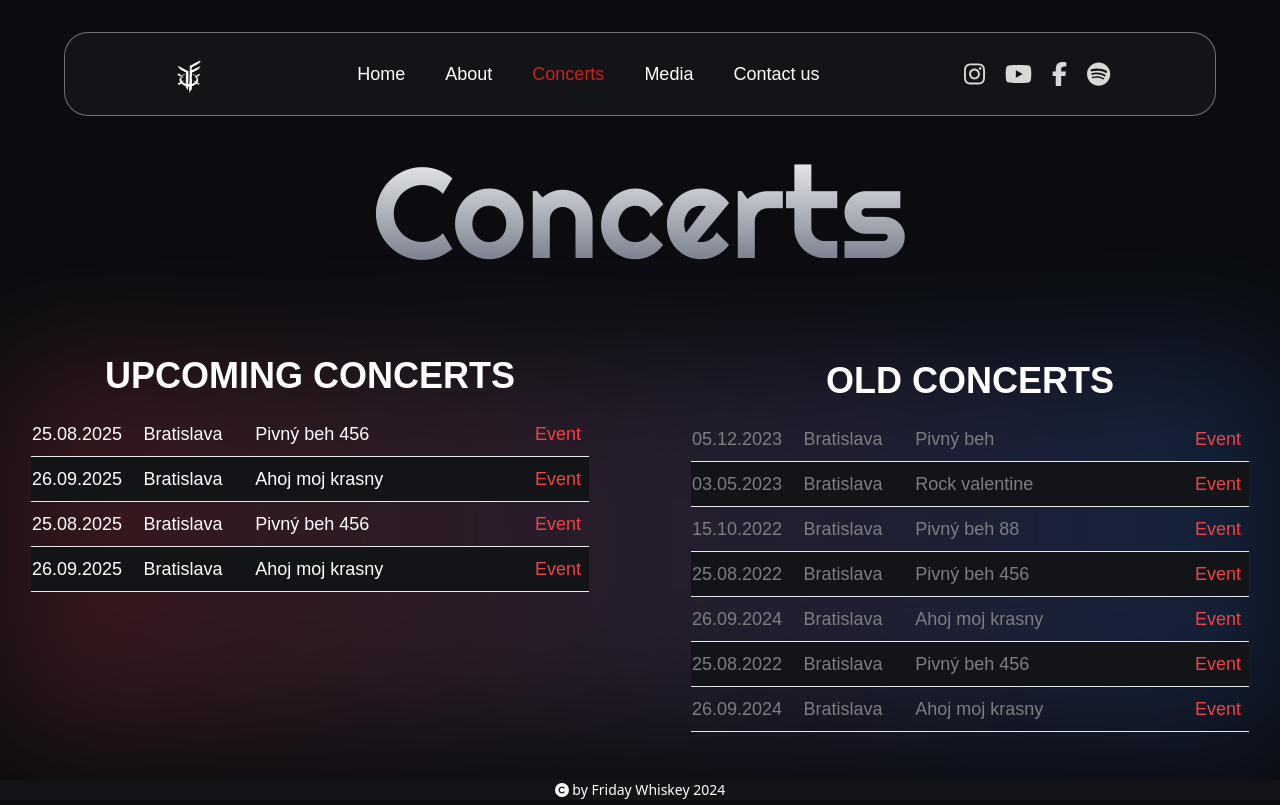
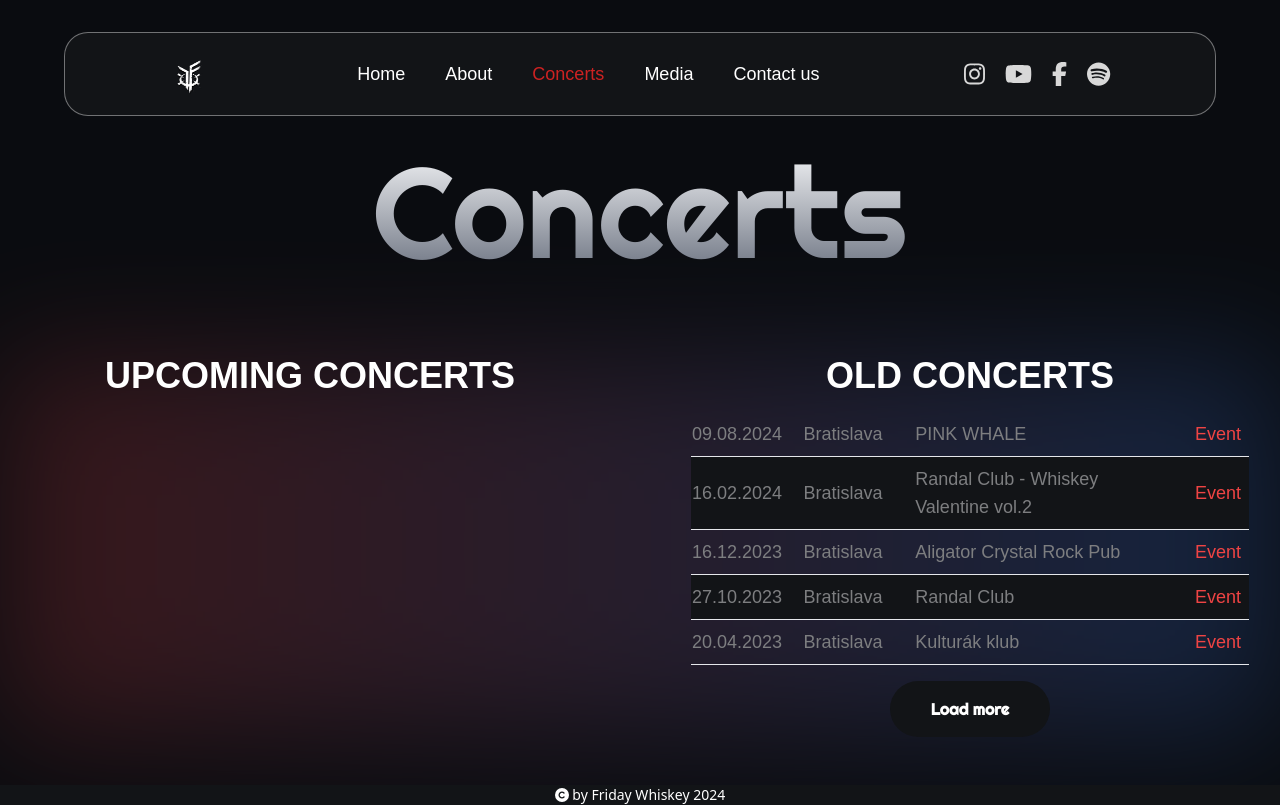
Before and after one commit to Kikino02/friday-whiskey-react, a React (Vite) app: page /concerts in a window 1280 px wide. Built offline with nearby package versions, Linux system fonts and the light colour scheme; a web font is replaced by a local one.

Commit message:
added loadmore button to concerts

```diff
--- a/src/assets/concerts.js
+++ b/src/assets/concerts.js
@@ -1,68 +1,122 @@
 export const concerts = [
   {
-    date: "12/05/2023",
+    date: "04/02/2016",
     city: "Bratislava",
-    name: "Pivný beh",
-    link: "https://youtube.com",
+    name: "British Rock Stars",
+    link: "https://www.facebook.com/events/941990699202930/?active_tab=discussion",
   },
   {
-    date: "05/03/2023",
-    city: "Bratislava",
-    name: "Rock valentine",
-    link: "https://youtube.com",
+    date: "04/22/2016",
+    city: "Rovinka",
+    name: "Pele Klub",
+    link: "https://www.facebook.com/events/1575377892772554/",
   },
   {
-    date: "10/15/2022",
+    date: "06/17/2016",
     city: "Bratislava",
-    name: "Pivný beh 88",
-    link: "https://youtube.com",
+    name: "British Rock Stars",
+    link: "https://www.facebook.com/events/537280789811912/",
   },
   {
-    date: "08/25/2022",
-    city: "Bratislava",
-    name: "Pivný beh 456",
-    link: "https://youtube.com",
+    date: "06/09/2017",
+    city: "Nevim",
+    name: "Hello Summer Party",
+    link: "https://www.facebook.com/events/105014506752579/?active_tab=discussion",
   },
   {
-    date: "09/26/2024",
+    date: "03/22/2019",
     city: "Bratislava",
-    name: "Ahoj moj krasny",
-    link: "https://youtube.com",
+    name: "Kulturák Klub",
+    link: "https://www.facebook.com/events/413052062599517/",
   },
   {
-    date: "08/25/2022",
-    city: "Bratislava",
-    name: "Pivný beh 456",
-    link: "https://youtube.com",
+    date: "05/18/2019",
+    city: "Ostrava",
+    name: "Barrák music club",
+    link: "https://www.facebook.com/events/411040873023773/",
   },
   {
-    date: "09/26/2024",
+    date: "02/21/2020",
     city: "Bratislava",
-    name: "Ahoj moj krasny",
-    link: "https://youtube.com",
+    name: "Kulturák Klub",
+    link: "https://www.facebook.com/events/471482957135705/",
   },
   {
-    date: "08/25/2025",
+    date: "08/05/2020",
     city: "Bratislava",
-    name: "Pivný beh 456",
-    link: "https://youtube.com",
+    name: "InPark Štrkovec",
+    link: "https://www.facebook.com/events/282923966325042/",
   },
   {
-    date: "09/26/2025",
+    date: "02/04/2022",
     city: "Bratislava",
-    name: "Ahoj moj krasny",
-    link: "https://youtube.com",
+    name: "Kulturák klub",
+    link: "https://www.facebook.com/events/1081438179338983/",
   },
   {
-    date: "08/25/2025",
+    date: "04/02/2022",
     city: "Bratislava",
-    name: "Pivný beh 456",
-    link: "https://youtube.com",
+    name: "Randal Club",
+    link: "https://www.facebook.com/events/274733604569892/",
   },
   {
-    date: "09/26/2025",
+    date: "05/28/2022",
     city: "Bratislava",
-    name: "Ahoj moj krasny",
-    link: "https://youtube.com",
+    name: "Weranda",
+    link: "https://www.facebook.com/events/743923116733771/",
+  },
+  {
+    date: "07/08/2022",
+    city: "Bratislava",
+    name: "Kulturák klub",
+    link: "https://www.facebook.com/events/727744471875760/",
+  },
+  {
+    date: "11/05/2022",
+    city: "Bratislava",
+    name: "Kulturák klub",
+    link: "https://www.facebook.com/events/1554988468254245/",
+  },
+  {
+    date: "02/10/2023",
+    city: "Bratislava",
+    name: "Kulturák klub",
+    link: "https://www.facebook.com/events/476392308025380/",
+  },
+  {
+    date: "03/17/2023",
+    city: "Bratislava",
+    name: "Randal Club",
+    link: "https://www.facebook.com/events/1122987055009018/",
+  },
+  {
+    date: "04/20/2023",
+    city: "Bratislava",
+    name: "Kulturák klub",
+    link: "https://www.facebook.com/events/1246108726338219/",
+  },
+  {
+    date: "10/27/2023",
+    city: "Bratislava",
+    name: "Randal Club",
+    link: "https://www.facebook.com/events/1411830462737052/",
+  },
+  {
+    date: "12/16/2023",
+    city: "Bratislava",
+    name: "Aligator Crystal Rock Pub",
+    link: "https://www.facebook.com/events/323701910283253/",
+  },
+  {
+    date: "02/16/2024",
+    city: "Bratislava",
+    name: "Randal Club - Whiskey Valentine vol.2",
+    link: "https://www.facebook.com/events/1798793187212193/",
+  },
+  {
+    date: "08/09/2024",
+    city: "Bratislava",
+    name: "PINK WHALE",
+    link: "https://www.facebook.com/events/3760622957554524/",
   },
 ];
--- a/src/components/concerts/Table.jsx
+++ b/src/components/concerts/Table.jsx
@@ -1,24 +1,45 @@
+import { useState } from "react";
 import { concerts } from "../../assets/concerts.js";
+import Button from "../common/Button.jsx";
 
 export default function Table() {
   const now = new Date();
   const today = new Date(now.getFullYear(), now.getMonth(), now.getDate());
 
-  const upcomingConcerts = concerts.filter((concert) => {
-    const concertDate = new Date(concert.date);
-    return concertDate >= today;
-  });
+  const sortConcertsByDate = (concerts) => {
+    return concerts.sort((a, b) => {
+      const dateA = new Date(a.date);
+      const dateB = new Date(b.date);
+      return dateB - dateA;
+    });
+  };
 
-  const pastConcerts = concerts.filter((concert) => {
-    const concertDate = new Date(concert.date);
-    return concertDate < today;
-  });
+  const upcomingConcerts = sortConcertsByDate(
+    concerts.filter((concert) => {
+      const concertDate = new Date(concert.date);
+      return concertDate >= today;
+    })
+  );
+
+  const pastConcerts = sortConcertsByDate(
+    concerts.filter((concert) => {
+      const concertDate = new Date(concert.date);
+      return concertDate < today;
+    })
+  );
 
   const formatDate = (date) => {
     const day = String(date.getDate()).padStart(2, "0");
-    const month = String(date.getMonth() + 1).padStart(2, "0"); // Months are zero-indexed
+    const month = String(date.getMonth() + 1).padStart(2, "0");
     const year = date.getFullYear();
     return `${day}.${month}.${year}`;
+  };
+
+  // State to manage how many old concerts are displayed
+  const [visibleOldConcerts, setVisibleOldConcerts] = useState(5);
+
+  const loadMoreConcerts = () => {
+    setVisibleOldConcerts((prevCount) => prevCount + 5);
   };
 
   return (
@@ -62,9 +83,9 @@ export default function Table() {
         <h2 className="mb-4 text-3xl sm:text-4xl font-bold text-white">
           OLD CONCERTS
         </h2>
-        <table className="w-[90%] table-fixed text-darkGrey text-sm md:text-base lg:text-lg">
+        <table className="w-[90%] table-fixed text-darkGrey text-sm md:text-base lg:text-lg mb-4">
           <tbody>
-            {pastConcerts.map((concert, index) => {
+            {pastConcerts.slice(0, visibleOldConcerts).map((concert, index) => {
               const date = new Date(concert.date);
               const formattedDate = formatDate(date);
 
@@ -92,6 +113,9 @@ export default function Table() {
             })}
           </tbody>
         </table>
+        {visibleOldConcerts < pastConcerts.length && (
+          <Button buttonName="Load more" onClick={loadMoreConcerts} />
+        )}
       </div>
     </div>
   );
```
